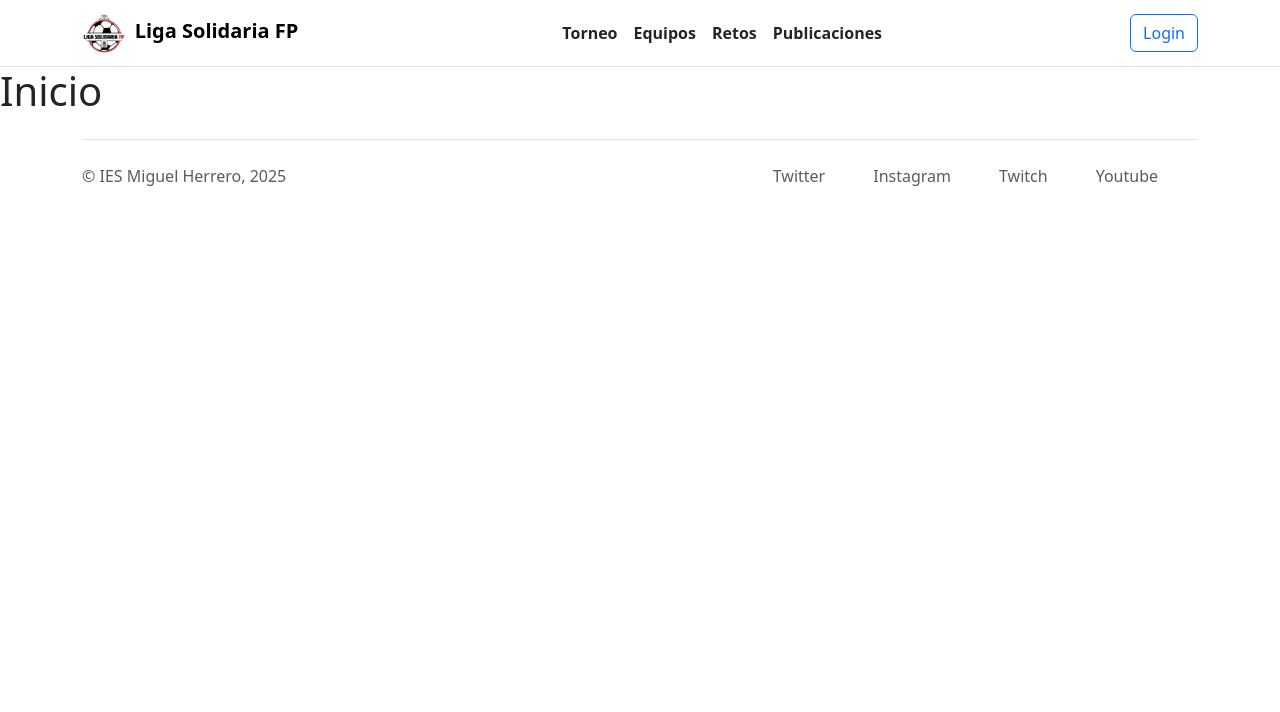
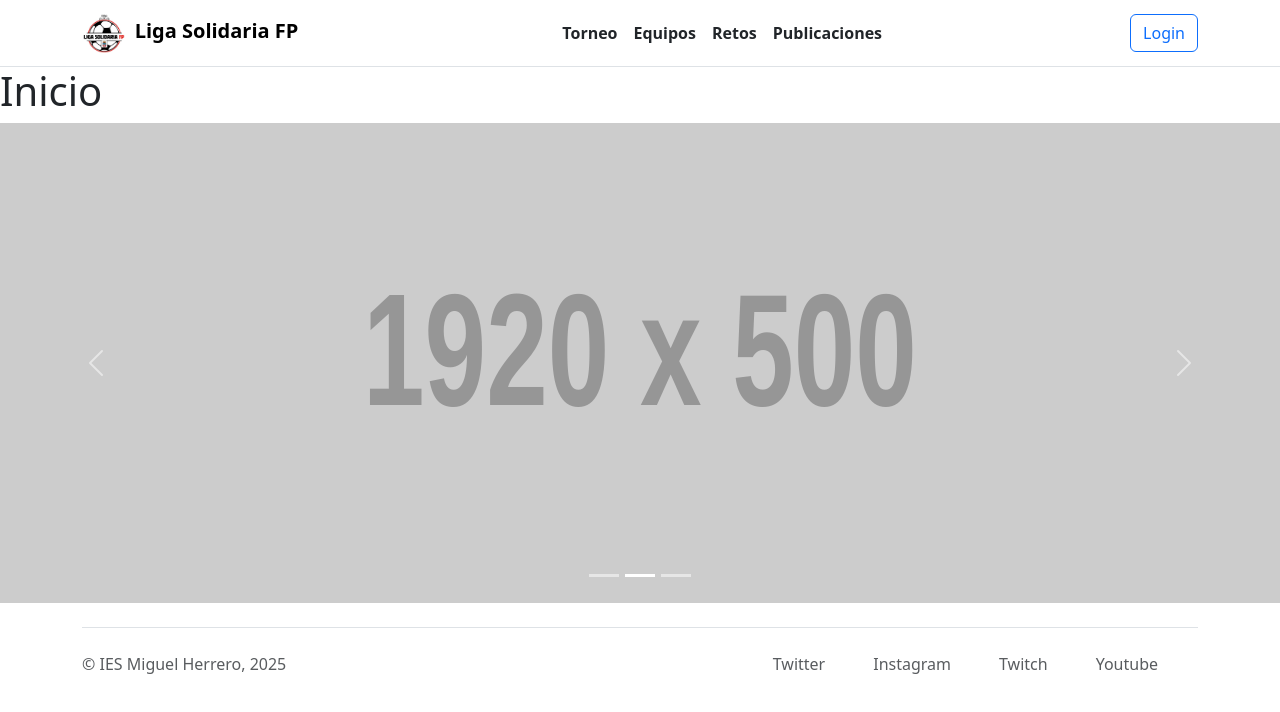
Before and after one commit to Rodroq/Equipo1RetoFrontend, a React (Vite) app: page / in a window 1280 px wide. Shown: the top 712 px of the page. Built offline with nearby package versions, Linux system fonts and the light colour scheme.

Commit message:
He creado el componente carrusel

```diff
--- /dev/null
+++ b/src/components/Carrusel.jsx
@@ -0,0 +1,24 @@
+import { Carousel, Image } from "react-bootstrap";
+
+function Carrusel({tiempo = 3000, alto = '30em', ancho = '100%'}) {
+    const imgStyle = {
+        width: ancho,
+        height: alto
+    };
+
+    return (
+        <Carousel>
+            <Carousel.Item interval={tiempo}>
+                <img className="w-100" src="https://placehold.co/1920x500/png" style={imgStyle} />
+            </Carousel.Item>
+            <Carousel.Item interval={tiempo}>
+                <img className="w-100" src="https://placehold.co/1920x500/png" style={imgStyle} />
+            </Carousel.Item>
+            <Carousel.Item interval={tiempo}>
+                <img className="w-100" src="https://placehold.co/1920x500/png" style={imgStyle} />
+            </Carousel.Item>
+        </Carousel>
+    );
+}
+
+export default Carrusel;
--- a/src/pages/InicioPage.jsx
+++ b/src/pages/InicioPage.jsx
@@ -1,6 +1,11 @@
+import Carrusel from "../components/Carrusel";
+
 function InicioPage() {
     return (
-        <h1>Inicio</h1>
+        <>
+            <h1>Inicio</h1>
+            <Carrusel />
+        </>
     );
 }
 
```
